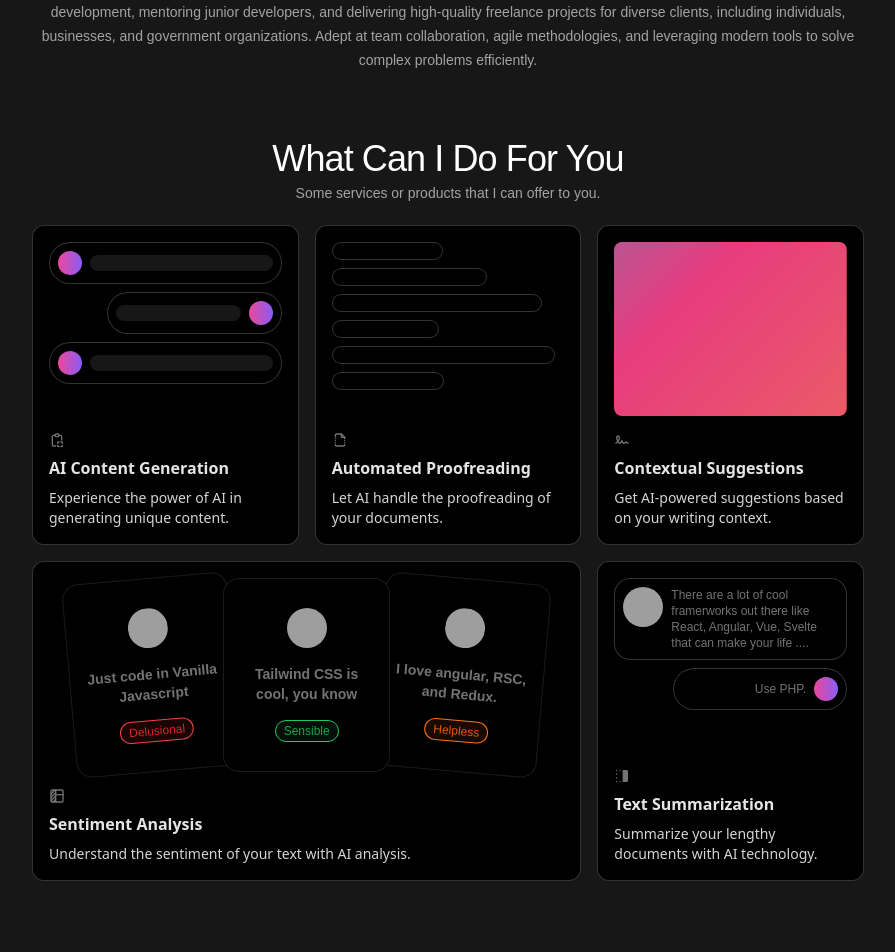
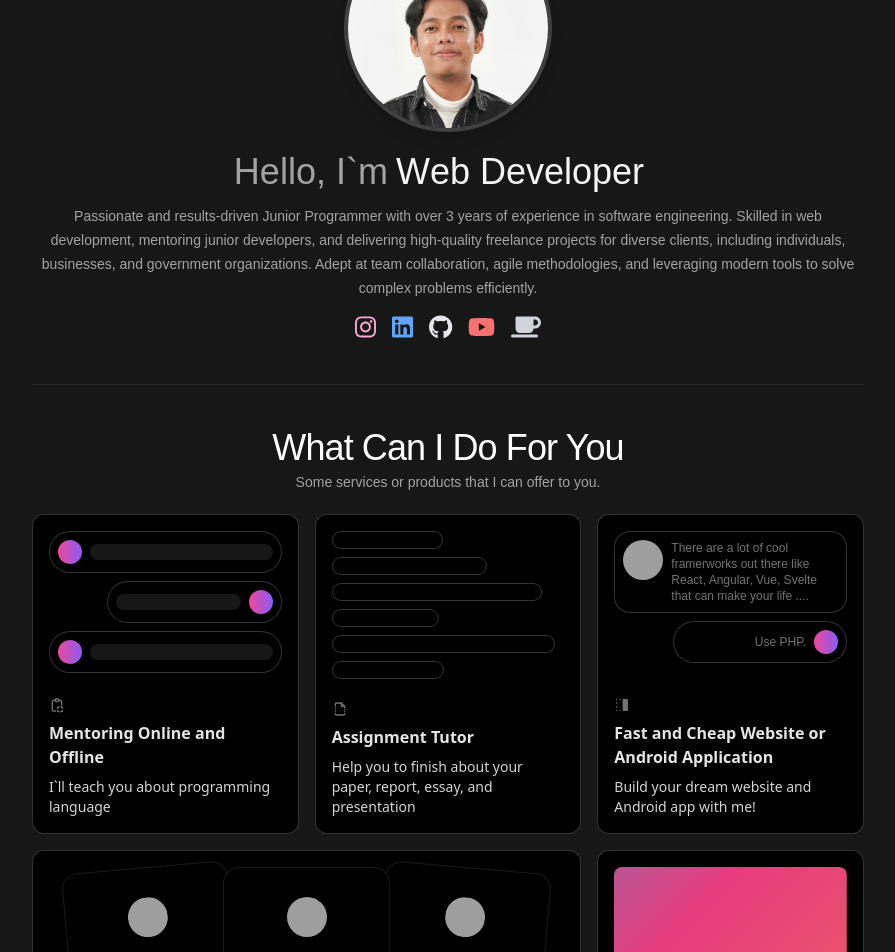
Before and after one commit to aidilbaihaqi/ngobarengaidil, a Next.js app: page / in a window 1280 px wide. Shown: the part 180-1132 px from the top of the page, without its empty margins (192-1087 px from the left). Built offline with nearby package versions, Linux system fonts and the light colour scheme; grey boxes are pictures that could not be loaded.

Commit message:
add image header and social icons

```diff
--- /dev/null
+++ b/app/components/Button/SocialIcons.tsx
@@ -0,0 +1,25 @@
+import { FontAwesomeIcon } from "@fortawesome/react-fontawesome";
+import { faInstagram, faLinkedin, faGithub, faYoutube } from "@fortawesome/free-brands-svg-icons";
+import { faCoffee } from "@fortawesome/free-solid-svg-icons";
+
+export default function SocialIcons() {
+  return (
+    <div className="flex mt-3 md:justify-center space-x-4 text-2xl">
+      <a href="http://instagram.com/albyhaqee" target="_blank" className="text-pink-500 dark:text-pink-300 hover:text-pink-700 dark:hover:text-pink-500">
+        <FontAwesomeIcon icon={faInstagram} />
+      </a>
+      <a href="https://www.linkedin.com/in/aidilbaihaqi/" target="_blank" className="text-blue-700 dark:text-blue-400 hover:text-blue-900 dark:hover:text-blue-600">
+        <FontAwesomeIcon icon={faLinkedin} />
+      </a>
+      <a href="https://github.com/aidilbaihaqi" target="_blank" className="text-gray-900 dark:text-gray-200 hover:text-gray-700 dark:hover:text-gray-400">
+        <FontAwesomeIcon icon={faGithub} />
+      </a>
+      <a href="https://www.youtube.com/@albyhaqee" target="_blank" className="text-red-600 dark:text-red-400 hover:text-red-800 dark:hover:text-red-500">
+        <FontAwesomeIcon icon={faYoutube} />
+      </a>
+      <a href="https://saweria.co/aidilbaihaqi" target="_blank" className="text-red-900 dark:text-gray-300 hover:text-red-950 dark:hover:text-gray-400">
+        <FontAwesomeIcon icon={faCoffee} />
+      </a>
+    </div>
+  );
+}
--- a/app/components/Layout/BentoGrid.tsx
+++ b/app/components/Layout/BentoGrid.tsx
@@ -296,10 +296,10 @@ const SkeletonFive = () => {
 };
 const items = [
   {
-    title: "AI Content Generation",
+    title: "Mentoring Online and Offline",
     description: (
       <span className="text-sm">
-        Experience the power of AI in generating unique content.
+        I`ll teach you about programming language
       </span>
     ),
     header: <SkeletonOne />,
@@ -307,32 +307,34 @@ const items = [
     icon: <IconClipboardCopy className="h-4 w-4 text-neutral-500" />,
   },
   {
-    title: "Automated Proofreading",
+    title: "Assignment Tutor",
     description: (
       <span className="text-sm">
-        Let AI handle the proofreading of your documents.
+        Help you to finish about your paper, report, essay, and presentation
       </span>
     ),
     header: <SkeletonTwo />,
     className: "md:col-span-1",
     icon: <IconFileBroken className="h-4 w-4 text-neutral-500" />,
   },
+
   {
-    title: "Contextual Suggestions",
+    title: "Fast and Cheap Website or Android Application",
     description: (
       <span className="text-sm">
-        Get AI-powered suggestions based on your writing context.
+        Build your dream website and Android app with me!
       </span>
     ),
-    header: <SkeletonThree />,
+    header: <SkeletonFive />,
     className: "md:col-span-1",
-    icon: <IconSignature className="h-4 w-4 text-neutral-500" />,
+    icon: <IconBoxAlignRightFilled className="h-4 w-4 text-neutral-500" />,
   },
+
   {
-    title: "Sentiment Analysis",
+    title: "Advertising",
     description: (
       <span className="text-sm">
-        Understand the sentiment of your text with AI analysis.
+        Provides logo, poster, banner and other graphic design assets.
       </span>
     ),
     header: <SkeletonFour />,
@@ -340,15 +342,16 @@ const items = [
     icon: <IconTableColumn className="h-4 w-4 text-neutral-500" />,
   },
 
+
   {
-    title: "Text Summarization",
+    title: "Source Code Market",
     description: (
       <span className="text-sm">
-        Summarize your lengthy documents with AI technology.
+        Some program code that I have worked on
       </span>
     ),
-    header: <SkeletonFive />,
+    header: <SkeletonThree />,
     className: "md:col-span-1",
-    icon: <IconBoxAlignRightFilled className="h-4 w-4 text-neutral-500" />,
+    icon: <IconSignature className="h-4 w-4 text-neutral-500" />,
   },
 ];
--- a/app/page.tsx
+++ b/app/page.tsx
@@ -1,5 +1,8 @@
 "use client";
 
+import SocialIcons from "./components/Button/SocialIcons";
+import { motion } from "framer-motion";
+import Image from "next/image";
 import { BentoGridThirdDemo } from "./components/Layout/BentoGrid";
 import InfiniteTestimonials from "./components/Layout/InfiniteTestimonials";
 import Main from "./components/Layout/Main";
@@ -13,31 +16,49 @@ export default function Home() {
         <div className="w-full max-w-4xl mx-auto px-4 pt-10 sm:px-6 lg:px-8">
           {/* About */}
           <div className="md:text-center">
+            <motion.div
+              initial={{ opacity: 0, scale: 0.8 }}
+              animate={{ opacity: 1, scale: 1 }}
+              transition={{ duration: 0.8 }}
+              className="relative w-40 h-40 md:w-52 mx-auto mb-5 md:h-52 rounded-full overflow-hidden border-4 border-gray-300 dark:border-neutral-700 shadow-lg"
+            >
+              <Image
+                src="/image/aidil.jpg"
+                alt="Profile Image"
+                layout="fill"
+                objectFit="cover"
+              />
+            </motion.div>
             <FlipWordsDemo />
             <p className="text-sm text-gray-600 dark:text-neutral-400 mt-3 leading-6">
               Passionate and results-driven Junior Programmer with over 3 years of experience in software engineering. Skilled in web development, mentoring junior developers, and delivering high-quality freelance projects for diverse clients, including individuals, businesses, and government organizations. Adept at team collaboration, agile methodologies, and leveraging modern tools to solve complex problems efficiently.
             </p>
+            <SocialIcons />
           </div>
           {/* End About */}
 
+          <div className="border-t dark:border-gray-400 dark:border-opacity-10 mt-10"></div>
+
           {/* Feature Section */}
-          <div className="mt-16 md:text-center">
+          <div className="mt-10 md:text-center">
             <div className="mb-5">
               <h4 className="text-3xl md:text-4xl lg:leading-tight max-w-5xl mx-auto md:text-center tracking-tight font-medium text-black dark:text-white">
                 What Can I Do For You
               </h4>
 
               <p className="text-sm text-gray-600 dark:text-neutral-400 leading-6">
-              Some services or products that I can offer to you.
+                Some services or products that I can offer to you.
               </p>
             </div>
           </div>
           <BentoGridThirdDemo />
           {/* End Feature Section */}
 
+          <div className="border-t dark:border-gray-400 dark:border-opacity-10 mt-10"></div>
+
           {/* Testimonials Section */}
           <div className="mt-16 md:text-center">
-          <div className="mb-5">
+            <div className="mb-5">
               <h4 className="text-3xl md:text-4xl lg:leading-tight max-w-5xl mx-auto md:text-center tracking-tight font-medium text-black dark:text-white">
                 What people say about my services
               </h4>
--- a/package.json
+++ b/package.json
@@ -9,6 +9,10 @@
     "lint": "next lint"
   },
   "dependencies": {
+    "@fortawesome/fontawesome-svg-core": "^6.7.2",
+    "@fortawesome/free-brands-svg-icons": "^6.7.2",
+    "@fortawesome/free-solid-svg-icons": "^6.7.2",
+    "@fortawesome/react-fontawesome": "^0.2.2",
     "@react-spring/web": "^9.7.5",
     "@tabler/icons-react": "^3.29.0",
     "clsx": "^2.1.1",
@@ -19,6 +23,7 @@
     "preline": "^2.7.0",
     "react": "^19.0.0",
     "react-dom": "^19.0.0",
+    "react-icons": "^5.4.0",
     "tailwind-merge": "^2.6.0"
   },
   "devDependencies": {
```
Also changed, not shown: 1 other file (tests, documents, lock files or other folders).
